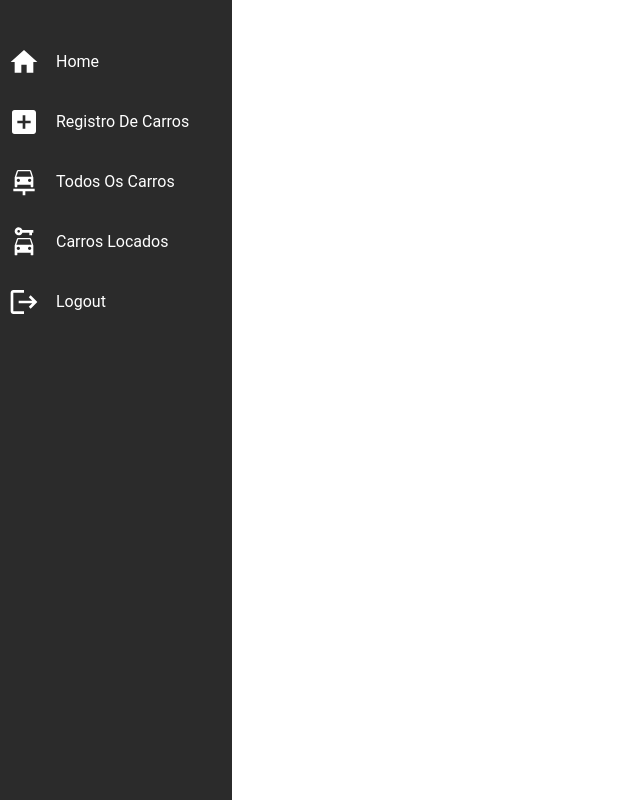
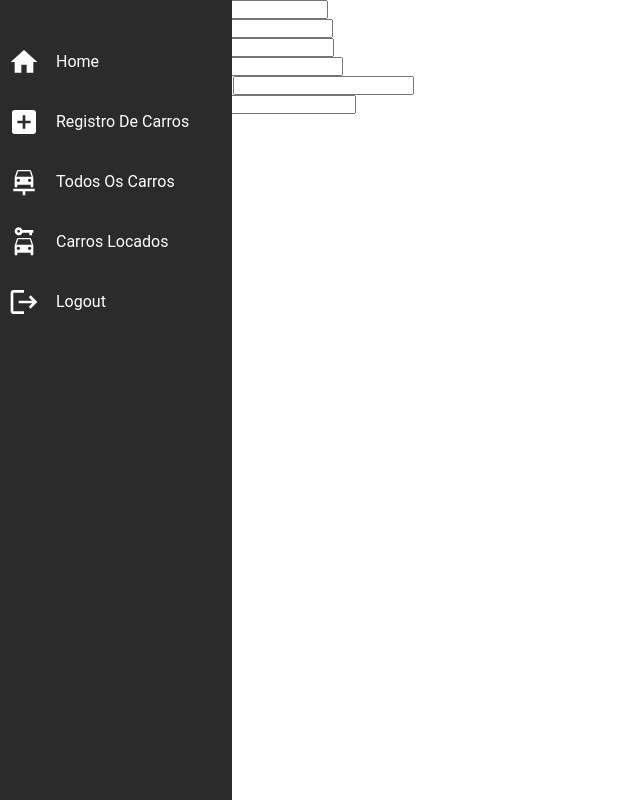
Before and after one commit to eliasfernandescout/jetcar-frontend, a React (Create React App) app: page / in a window 1280 px wide. Shown: the whole page, without its empty margins (0-640 px from the left). Built offline with nearby package versions, Linux system fonts and the light colour scheme.

Commit message:
feat: create the homepage

```diff
--- a/src/pages/home/Home.tsx
+++ b/src/pages/home/Home.tsx
@@ -1,2 +1,80 @@
+import React, { useState } from 'react'
+import { carRegistration } from 'services/car-registration.service'
 
-export default () => <div>Home</div>
+function Home () {
+  const [form, setForm] = useState({
+    licensePlate: '',
+    dailyPrice: '',
+    brand: '',
+    model: '',
+    year: '',
+    category: ''
+    // carImage: ''
+  })
+
+  const handleChange = (event: React.ChangeEvent<HTMLInputElement>) => {
+    const inputName = event.target?.name
+    const inputValue = event?.target?.value
+
+    const formData = { ...form, [inputName]: inputValue }
+    setForm(formData)
+  }
+
+  const handleSubmit = (event: React.FormEvent<HTMLFormElement>) => {
+    event.preventDefault()
+    const formData = new FormData()
+    formData.append('licensePlate', form.licensePlate)
+    formData.append('dailyPrice', form.dailyPrice)
+    formData.append('brand', form.brand)
+    formData.append('model', form.model)
+    formData.append('year', form.year)
+    formData.append('category', form.category)
+
+    const response = carRegistration(formData)
+    console.log(response)
+  }
+
+  return (
+    <form onSubmit={handleSubmit}>
+      <div>
+        <label>Placa:</label>
+        <input
+          type="text"
+          id="licensePlate"
+          name='licensePlate'
+          value={form.licensePlate}
+          onChange={handleChange} />
+      </div>
+      <div>
+        <label>Diária:</label>
+        <input type="text" placeholder='R$000,00' id="dailyPrice" name='dailyPrice' value={form.dailyPrice} onChange={handleChange}/>
+      </div>
+      <div>
+        <label>Marca:</label>
+        <input type="text" id="brand" name='brand' value={form.brand} onChange={handleChange} />
+      </div>
+      <div>
+        <label>Modelo:</label>
+        <input type="text" id="model" name='model' value={form.model} onChange={handleChange} />
+      </div>
+      <div>
+        <label>Ano de Fabricação:</label>
+        <input type="text" id="year" name='year' value={form.year} onChange={handleChange} />
+      </div>
+      <div>
+        <label>Categoria:</label>
+        <input type="text" id="category" name='category' value={form.category} onChange={handleChange} />
+      </div>
+      {/* <div>
+        <label>Imagem do carro:</label>
+        <input type="file" id="carImage" name='carImage' value={form.carImage} onChange={handleChange} />
+      </div> */}
+      <button>
+        Cadastrar
+      </button>
+
+    </form>
+  )
+}
+
+export default Home
```
